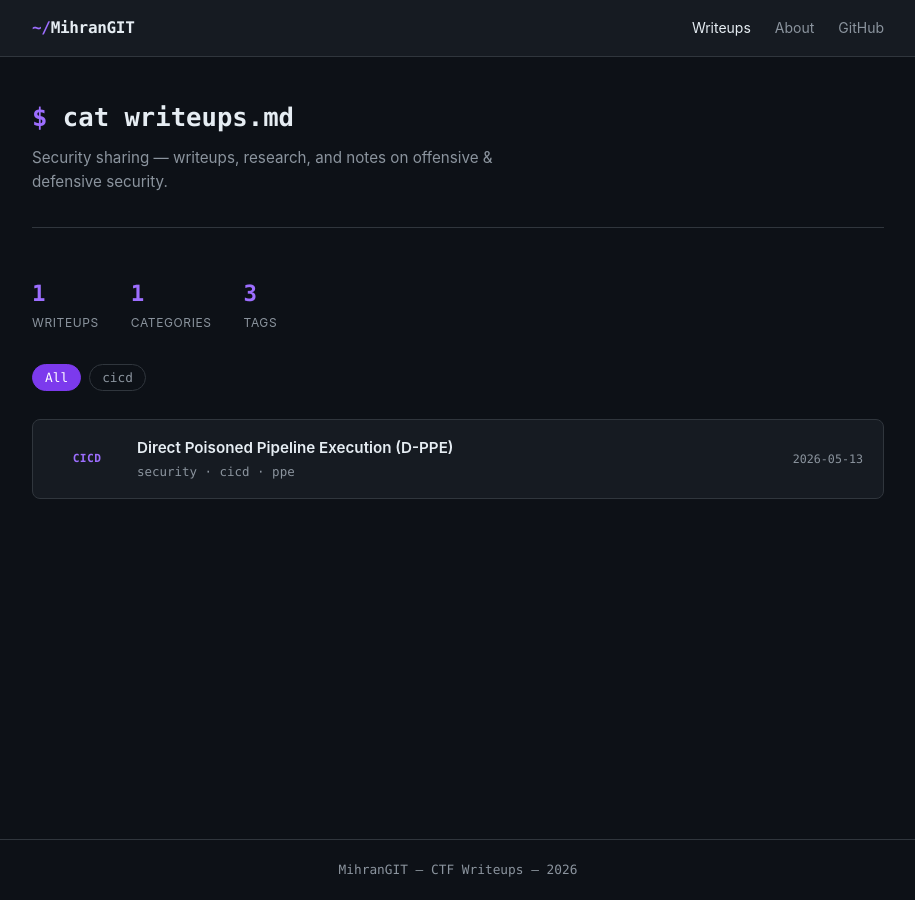
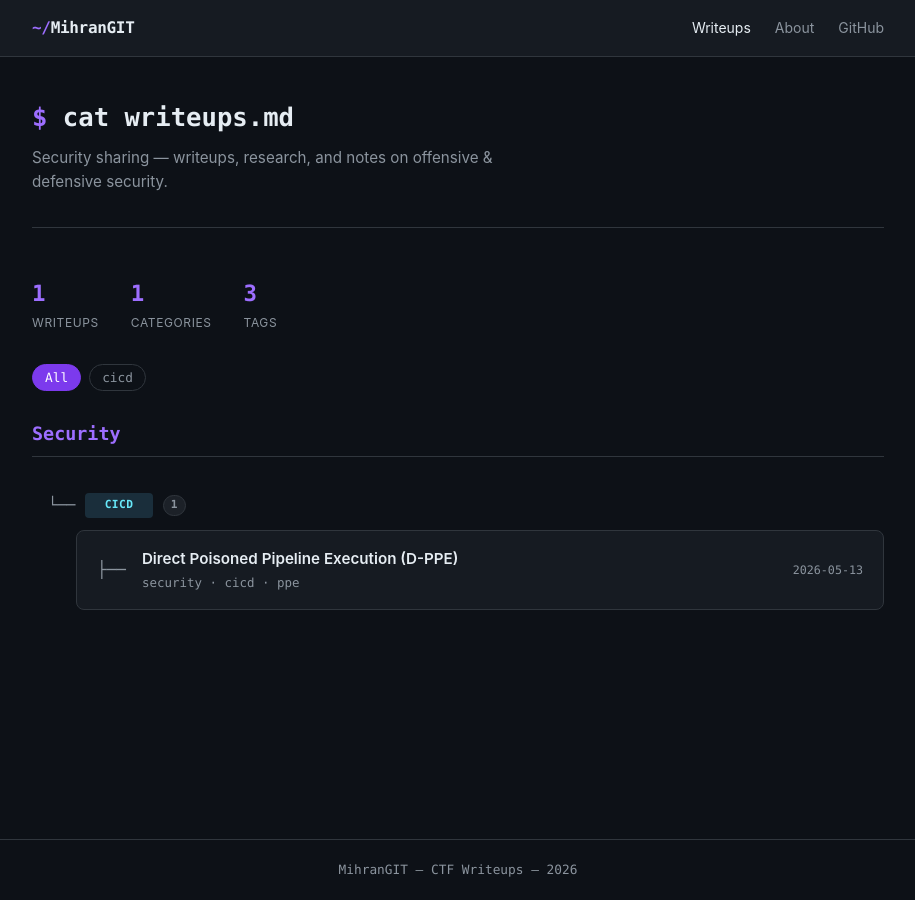
Before and after one commit to MihranGIT/MihranGIT.github.io, a Jekyll site: the page built from index.html, in a window 1280 px wide. Shown: the whole page, without its empty margins (182-1097 px from the left). Built offline with Jekyll 4.4.1, drawn with Linux system fonts in a browser that asks for light colours.

Commit message:
Structure writeups under Security > <category> > <post>
- Reframe index as hierarchical tree: Security > <category> > posts
- Update post breadcrumb to Security > <CATEGORY> > <title>
- Filter buttons now toggle whole category groups
- Add .card-cat.cicd colour
- Clear about.md body

Co-Authored-By: Claude Opus 4.7 (1M context) <noreply@anthropic.com>

```diff
--- a/_layouts/post.html
+++ b/_layouts/post.html
@@ -5,9 +5,9 @@ layout: default
 <article>
   <header class="post-header">
     <p class="post-breadcrumb">
-      <a href="{{ '/' | relative_url }}">~/writeups</a>
-      &nbsp;/&nbsp;{{ page.ctf | default: "CTF" }}
-      &nbsp;/&nbsp;{{ page.category | default: "misc" }}
+      <a href="{{ '/' | relative_url }}">Security</a>
+      &nbsp;›&nbsp;<a href="{{ '/' | relative_url }}#cat-{{ page.category | default: 'misc' }}">{{ page.category | default: "misc" | upcase }}</a>
+      &nbsp;›&nbsp;<span>{{ page.title }}</span>
     </p>
 
     <h1 class="post-title">{{ page.title }}</h1>
--- a/assets/css/style.css
+++ b/assets/css/style.css
@@ -197,7 +197,52 @@ img { max-width: 100%; height: auto; }
 .card-cat.crypto   { background: #3b2800; color: #fbbf24; }
 .card-cat.forensics{ background: #072a1e; color: #34d399; }
 .card-cat.rev      { background: #2d1654; color: #c084fc; }
+.card-cat.cicd     { background: #1a2e3b; color: #67e8f9; }
 .card-cat.misc     { background: #1f2428; color: #9ca3af; }
+
+/* Hierarchical tree listing */
+.writeup-tree { display: flex; flex-direction: column; gap: 1.5rem; }
+
+.tree-root {
+  font-family: var(--font-mono);
+  font-size: 1.15rem;
+  font-weight: 700;
+  color: var(--accent-hl);
+  margin-bottom: .25rem;
+  padding-bottom: .5rem;
+  border-bottom: 1px solid var(--border);
+}
+
+.category-group { padding-left: 1rem; }
+
+.category-heading {
+  display: flex;
+  align-items: center;
+  gap: .6rem;
+  font-family: var(--font-mono);
+  font-size: .95rem;
+  font-weight: 600;
+  margin: .5rem 0 .75rem;
+  color: var(--text);
+}
+
+.tree-branch, .tree-leaf {
+  font-family: var(--font-mono);
+  color: var(--muted);
+  flex-shrink: 0;
+}
+
+.category-count {
+  font-size: .7rem;
+  color: var(--muted);
+  background: var(--surface2);
+  border: 1px solid var(--border);
+  border-radius: 99px;
+  padding: .05rem .45rem;
+}
+
+.category-group .writeup-list { padding-left: 1.75rem; }
+.category-group .writeup-card .card-cat { display: none; }
 
 .card-body { flex: 1; min-width: 0; }
 .card-title {
--- a/assets/js/filter.js
+++ b/assets/js/filter.js
@@ -4,8 +4,10 @@ document.querySelectorAll('.filter-btn').forEach(btn => {
     btn.classList.add('active');
 
     const filter = btn.dataset.filter;
-    document.querySelectorAll('.writeup-card').forEach(card => {
-      card.style.display = (filter === 'all' || card.dataset.category === filter) ? 'flex' : 'none';
+
+    document.querySelectorAll('.category-group').forEach(group => {
+      const match = (filter === 'all' || group.dataset.category === filter);
+      group.style.display = match ? 'block' : 'none';
     });
   });
 });
--- a/index.html
+++ b/index.html
@@ -11,7 +11,7 @@ title: "Security sharing"
 {% assign all_posts = site.posts %}
 {% assign total = all_posts | size %}
 {% assign all_tags = all_posts | map: "tags" | join: ',' | split: ',' | uniq | compact %}
-{% assign categories = all_posts | map: "category" | uniq | compact %}
+{% assign grouped = all_posts | group_by: "category" %}
 
 {% if total > 0 %}
 <div class="stats-bar">
@@ -20,7 +20,7 @@ title: "Security sharing"
     <span class="stat-label">Writeups</span>
   </div>
   <div class="stat">
-    <span class="stat-num">{{ categories | size }}</span>
+    <span class="stat-num">{{ grouped | size }}</span>
     <span class="stat-label">Categories</span>
   </div>
   <div class="stat">
@@ -31,21 +31,33 @@ title: "Security sharing"
 
 <div class="filter-bar">
   <button class="filter-btn active" data-filter="all">All</button>
-  {% for cat in categories %}
-    <button class="filter-btn" data-filter="{{ cat }}">{{ cat }}</button>
+  {% for group in grouped %}
+    <button class="filter-btn" data-filter="{{ group.name | default: 'misc' }}">{{ group.name | default: 'misc' }}</button>
   {% endfor %}
 </div>
 {% endif %}
 
-<div class="writeup-list" id="writeup-list">
-  {% if all_posts.size == 0 %}
+<div class="writeup-tree" id="writeup-tree">
+  {% if total == 0 %}
     <p style="color:var(--muted);font-family:var(--font-mono);text-align:center;padding:3rem 0;">
       No writeups yet — add your first one in <code>_posts/</code>
     </p>
   {% else %}
-    {% for post in all_posts %}
-      <a href="{{ post.url | relative_url }}" class="writeup-card" data-category="{{ post.category | default: 'misc' }}">
-        <span class="card-cat {{ post.category | default: 'misc' }}">{{ post.category | default: "misc" }}</span>
+    <h2 class="tree-root">Security</h2>
+
+    {% for group in grouped %}
+      {% assign cat = group.name | default: 'misc' %}
+      <section class="category-group" id="cat-{{ cat }}" data-category="{{ cat }}">
+        <h3 class="category-heading">
+          <span class="tree-branch">└──</span>
+          <span class="card-cat {{ cat }}">{{ cat }}</span>
+          <span class="category-count">{{ group.items | size }}</span>
+        </h3>
+
+        <div class="writeup-list">
+          {% for post in group.items %}
+            <a href="{{ post.url | relative_url }}" class="writeup-card" data-category="{{ cat }}">
+              <span class="tree-leaf">├──</span>
               <div class="card-body">
                 <div class="card-title">{{ post.title }}</div>
                 <div class="card-meta">{{ post.tags | join: " · " | default: "untagged" }}</div>
@@ -58,6 +70,9 @@ title: "Security sharing"
               </div>
             </a>
           {% endfor %}
+        </div>
+      </section>
+    {% endfor %}
   {% endif %}
 </div>
 
```
Also changed, not shown: about.md (+0 -21 lines). Lines whose indentation alone changed are shown as unchanged.
